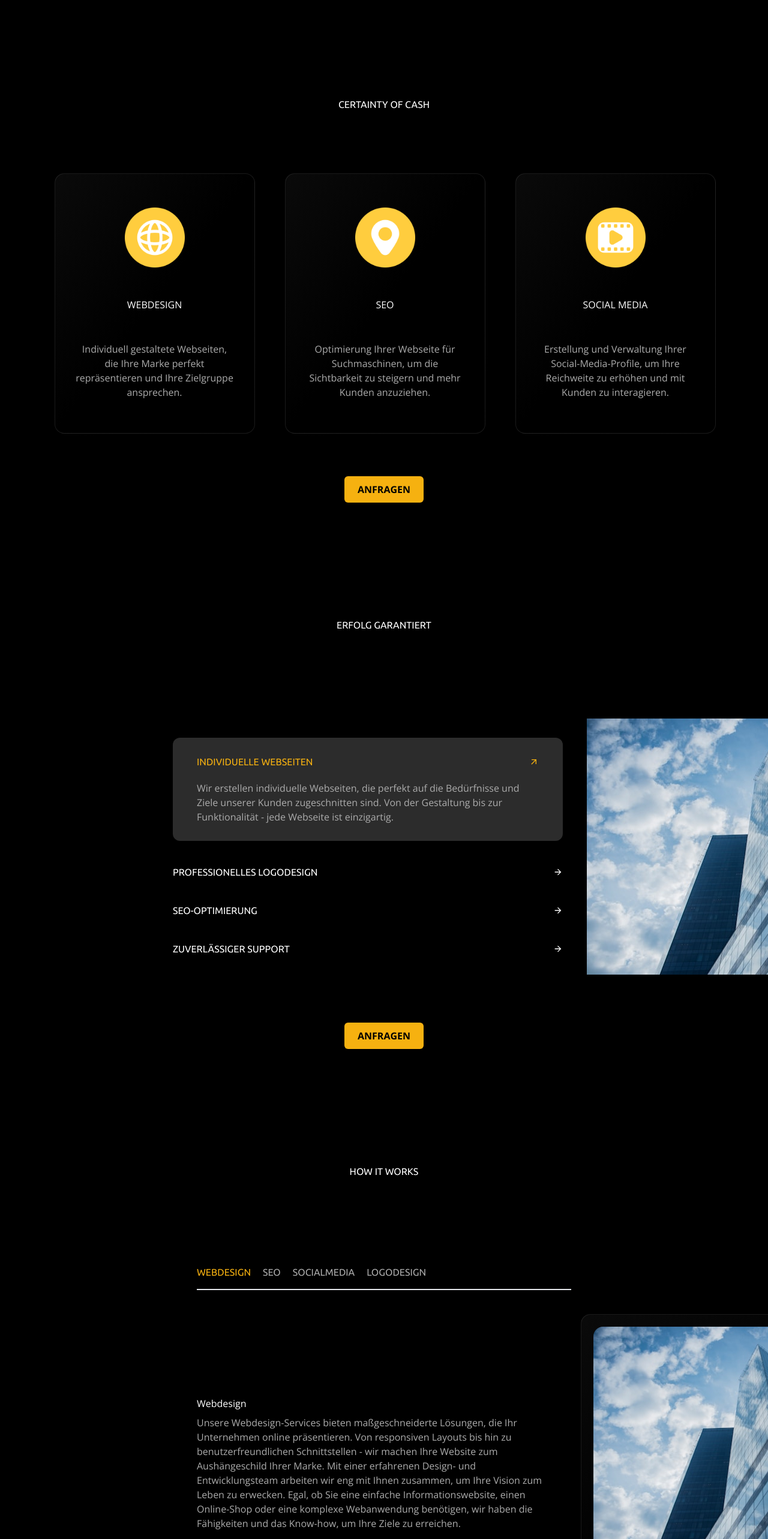
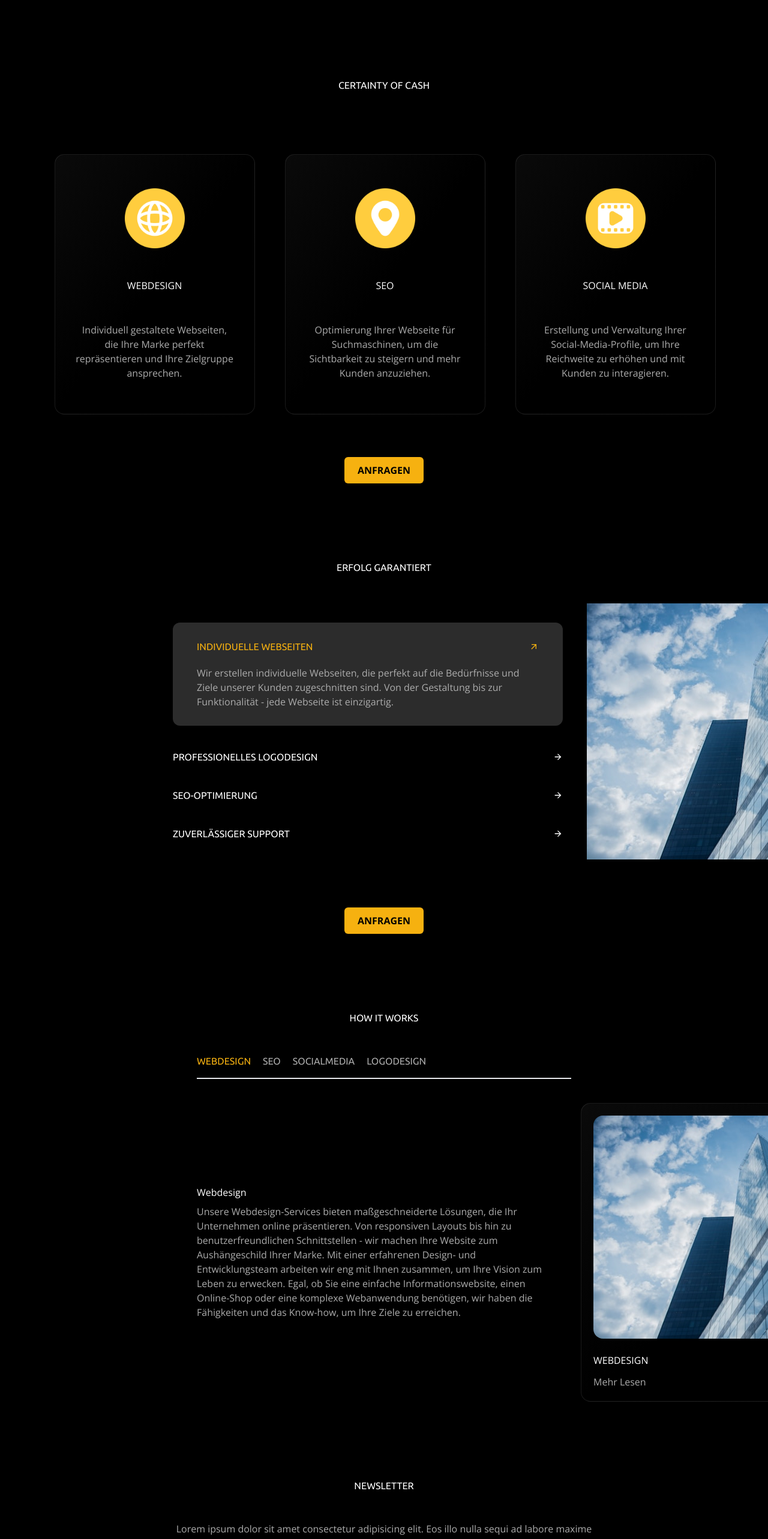
Before and after one commit to Curiosoofficial/curiosolution, a Next.js app: page / in a window 1280 px wide. Shown: the part 1254-3820 px from the top of the page at 60% size. Built offline with nearby package versions, Linux system fonts and the light colour scheme.

Commit message:
homepage padding and margin fixes for layout

```diff
--- a/components/Footer.tsx
+++ b/components/Footer.tsx
@@ -4,7 +4,7 @@ import Button from "./ui/Button";
 
 const Footer = () => {
   return (
-    <footer className="flex flex-col justify-between items-center">
+    <footer className="flex flex-col justify-between items-center gap-12 py-16">
       <div className="flex w-full justify-between items-center px-24">
         <div className="flex flex-col justify-center items-center gap-4">
           <div className="flex items-center justify-center">
@@ -41,7 +41,7 @@ const Footer = () => {
         </div>
       </div>
 
-      <div className="flex items-center justify-center px-24 py-11">
+      <div className="flex items-center justify-center px-24 ">
         <p className="text-text-secondary">
           Curiosolutions<span className="text-accent-yellow">.</span> © 2024 WebAgentur Zürich
         </p>
--- a/components/HomePage/BenefitSection.tsx
+++ b/components/HomePage/BenefitSection.tsx
@@ -13,10 +13,10 @@ const BenefitSection = () => {
   };
 
   return (
-    <section className="flex flex-col justify-center items-center py-24 px-72">
+    <section className="flex flex-col justify-center items-center py-16 px-72">
       <h2 className="h1-bold font-ubuntu">ERFOLG GARANTIERT</h2>
 
-      <div className="pt-36 pb-20 flex w-full gap-10 justify-between items-center">
+      <div className="pt-12 pb-20 flex w-full gap-10 justify-between items-center">
         <div className="flex flex-col justify-center items-center gap-10">
           {benefits.map((benefit, index) => (
             <div
--- a/components/HomePage/CardSection.tsx
+++ b/components/HomePage/CardSection.tsx
@@ -7,7 +7,7 @@ import Button from "../ui/Button";
 
 const CardSection = () => {
   return (
-    <section className="flex flex-col justify-center items-center py-24 px-72">
+    <section className="flex flex-col justify-center items-center py-16 px-72">
       <h2 className="h1-bold font-ubuntu">CERTAINTY OF CASH</h2>
 
       <div className="flex py-36">
--- a/components/HomePage/HowSection.tsx
+++ b/components/HomePage/HowSection.tsx
@@ -44,9 +44,9 @@ const HowSection = () => {
   const { title1, text1, image, cardTitle } = sectionContents[selectedSection];
 
   return (
-    <section className="flex flex-col justify-center items-center py-24 px-72">
+    <section className="flex flex-col justify-center items-center py-16 px-72">
       <h2 className="h1-bold font-ubuntu">HOW IT WORKS</h2>
-      <div className="flex flex-col items-start justify-start py-36 flex-grow w-full px-10 ">
+      <div className="flex flex-col items-start justify-start pt-12 flex-grow w-full px-10 ">
         <div className="flex items-center gap-5 justify-start flex-grow w-full border-b-2 pb-4">
           {/* Navigationsleiste */}
           {Object.keys(sectionContents).map((section) => (
--- a/components/HomePage/NewsletterSection.tsx
+++ b/components/HomePage/NewsletterSection.tsx
@@ -2,9 +2,9 @@ import React from "react";
 
 const NewsletterSection = () => {
   return (
-    <section className="flex flex-col justify-center items-center py-24 px-72">
+    <section className="flex flex-col justify-center items-center py-16 px-72">
       <h2 className="h2-bold font-ubuntu">NEWSLETTER</h2>
-      <p className="text-center pt-20 text-text-secondary">
+      <p className="text-center pt-12 text-text-secondary">
         Lorem ipsum dolor sit amet consectetur adipisicing elit. Eos illo nulla
         sequi ad labore maxime ipsum cumque nostrum eius dolor tempore.
       </p>
```
Also changed, not shown: styles/theme.css (+6 -6 lines).
